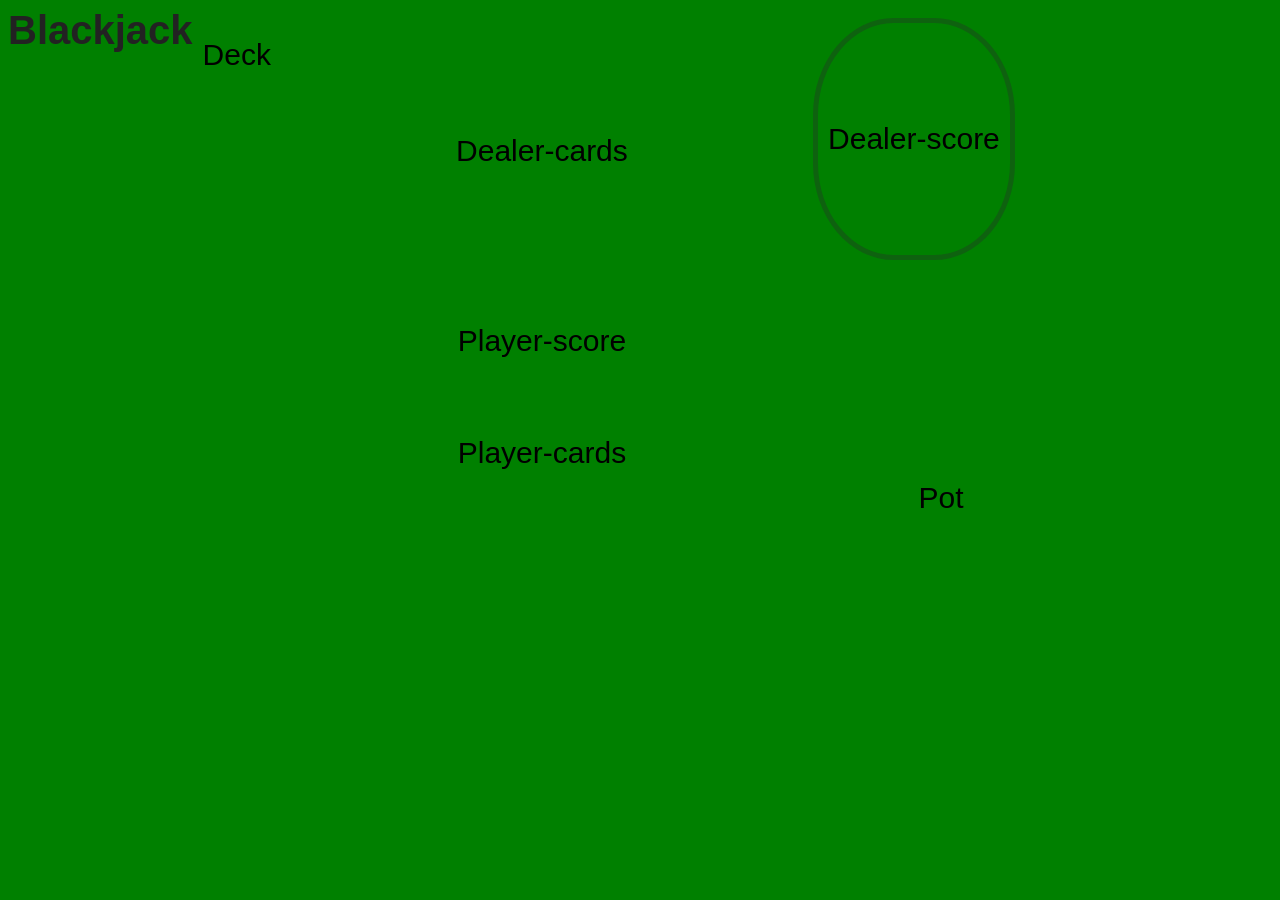
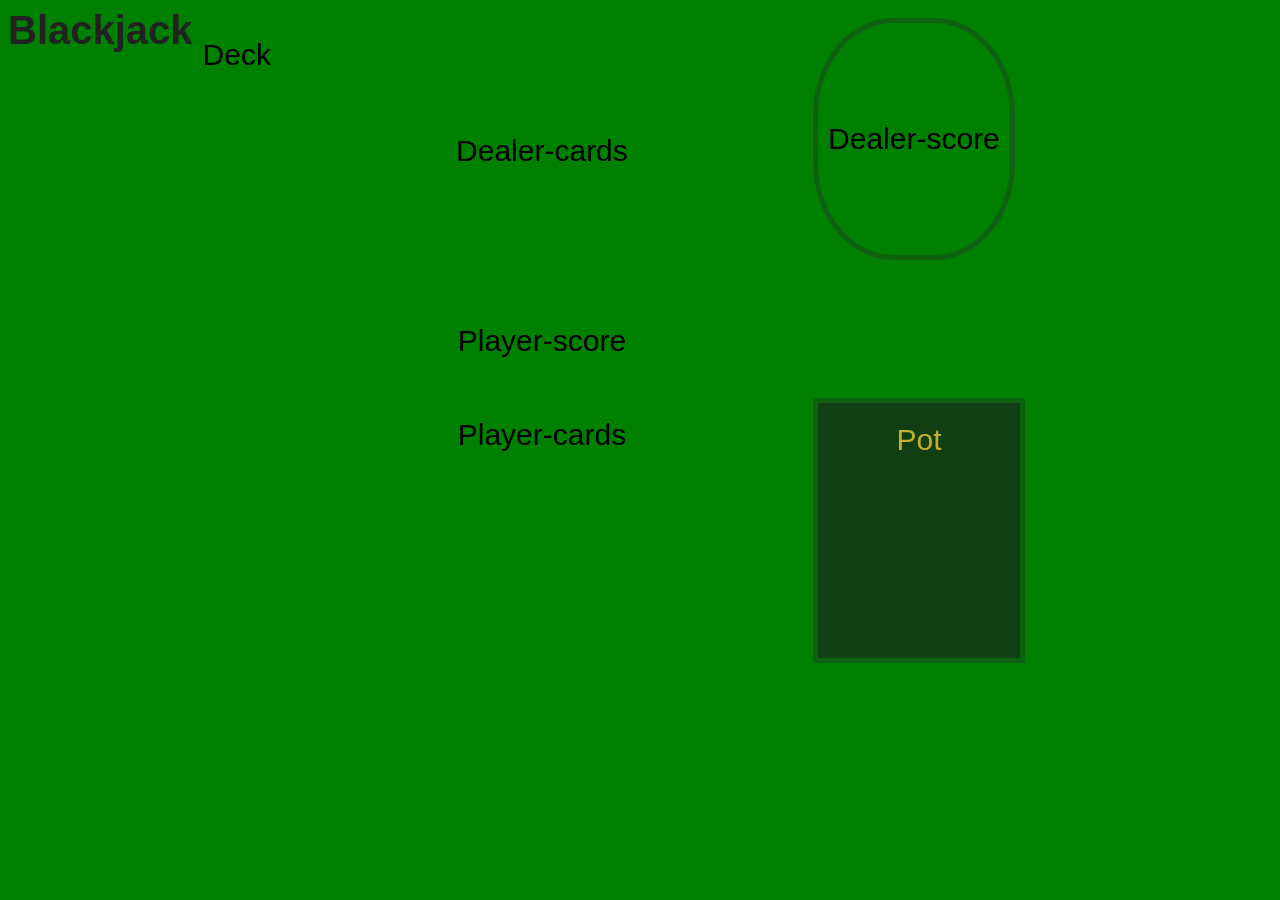

Add deck image and update HTML structure; refactor JavaScript and TypeScript code for consistency

--- a/style.css
+++ b/style.css
@@ -35,16 +35,14 @@
     /* border: 2px solid rgb(232, 10, 214); */
   }
   .item4 {
-    display: flex;
-    flex-direction: row;
-    align-items: center;
-    gap: 150px;
-    justify-content: center;
+    padding: 1rem;
+    resize: none;
     grid-area: Pot;
-    /* border: 2px solid rgb(1, 0, 3); */
-    height: 40vh;
-    width: 20vw;
-    /* margin-top: 40%; */
+    border: 5px solid rgb(14, 98, 15);
+    background-color: rgb(18, 62, 19);
+    width: 100%;
+    font-size: 20px;
+    color: rgb(197, 175, 51);
   }
   .item5 {
     display: flex;
@@ -110,15 +108,12 @@
     grid-template-areas:
       "Header         Dealer-cards      Deck"
       "Dealer-score   Dealer-cards      Deck"
-      "Points         Player-hit        Pot"
+      "Points         Player-hit        Deck"
       "Player-score   Player-cards      Pot";
 
     gap: 15px;
     background-color: none;
     padding: 10px;
-    /* display: flex;
-  flex-direction: column; */
-    /* border: 2px solid brown; */
   }
 
   .grid-container > div {
@@ -129,7 +124,6 @@
   }
   img {
     height: 125px;
-    /* border: 1px solid black; */
   }
 
   #points {
@@ -156,24 +150,14 @@
     /* width: 100px; */
     display: inline;
   }
-  #dealButton {
-    width: 150px;
-    height: 50px;
+  #dealButton,
+  #stayButton {
+    padding: 15px;
     font-size: 20px;
     font-weight: 600;
     cursor: pointer;
     border-radius: 10px;
     /* background-color: rgb(246, 224, 224); */
-    border: #222 1px solid;
-  }
-  #hitButton,
-  #stayButton {
-    width: 75px;
-    height: 50px;
-    font-size: 20px;
-    font-weight: 600;
-    cursor: pointer;
-    border-radius: 10px;
     border: #222 1px solid;
   }
   h1 {
@@ -192,10 +176,6 @@
   .rounded-borders {
     border: 2px solid rgb(208, 208, 27);
     border-radius: 70px;
-  }
-  pre {
-    font-size: 20px;
-    color: rgb(197, 175, 51);
   }
 }
 
@@ -219,34 +199,18 @@
     height: auto;
   }
   .grid-container {
-    /* display: flex;
-    flex-direction: column;
-    justify-content: center;
-    align-items: center; */
     display: grid;
     grid-template-areas:
       "Pot    Header     Deck"
       "Dealer-score   Dealer-cards  Dealer-cards"
       "Points   Player-hit  Player-hit"
       "Player-score   Player-cards  Player-cards";
-
-    /* "Header         Dealer-cards      Deck"
-      "Dealer-score   Dealer-cards      Deck"
-      "Points         Player-hit        Pot"
-      "Player-score   Player-cards      Pot"; */
-    /* gap: 5px; */
-    /* background-color: none; */
-    /* padding: 10px; */
-    /* display: flex;
-  flex-direction: column; */
-    /* border: 2px solid brown; */
     width: 80vw;
     height: 95vh;
   }
 
   img {
     height: 80px;
-    /* border: 1px solid black; */
   }
   .item1 {
     display: flex;
@@ -368,33 +332,19 @@
     display: flex;
     flex-direction: row;
     list-style: none;
-    /* flex-wrap: wrap; */
-    /* border: 1px solid black; */
   }
   li {
-    /* width: 100px; */
     display: inline;
   }
-  #dealButton {
-    width: 100px;
-    height: 30px;
+  #dealButton,
+  #stayButton {
+    padding: 15px;
     font-size: 12px;
     font-weight: 600;
     cursor: pointer;
     border-radius: 10px;
     /* background-color: rgb(246, 224, 224); */
     border: #222 1px solid;
-  }
-  #hitButton,
-  #stayButton {
-    width: 80px;
-    height: 30px;
-    font-size: 12px;
-    font-weight: 600;
-    cursor: pointer;
-    border-radius: 10px;
-    /* border: #222 1px solid; */
-    margin-left: 15px;
   }
   h1 {
     display: flex;
@@ -418,9 +368,5 @@
   .rounded-borders {
     border: 2px solid rgb(208, 208, 27);
     border-radius: 70px;
-  }
-  pre {
-    font-size: 7px;
-    color: rgb(197, 175, 51);
   }
 }
